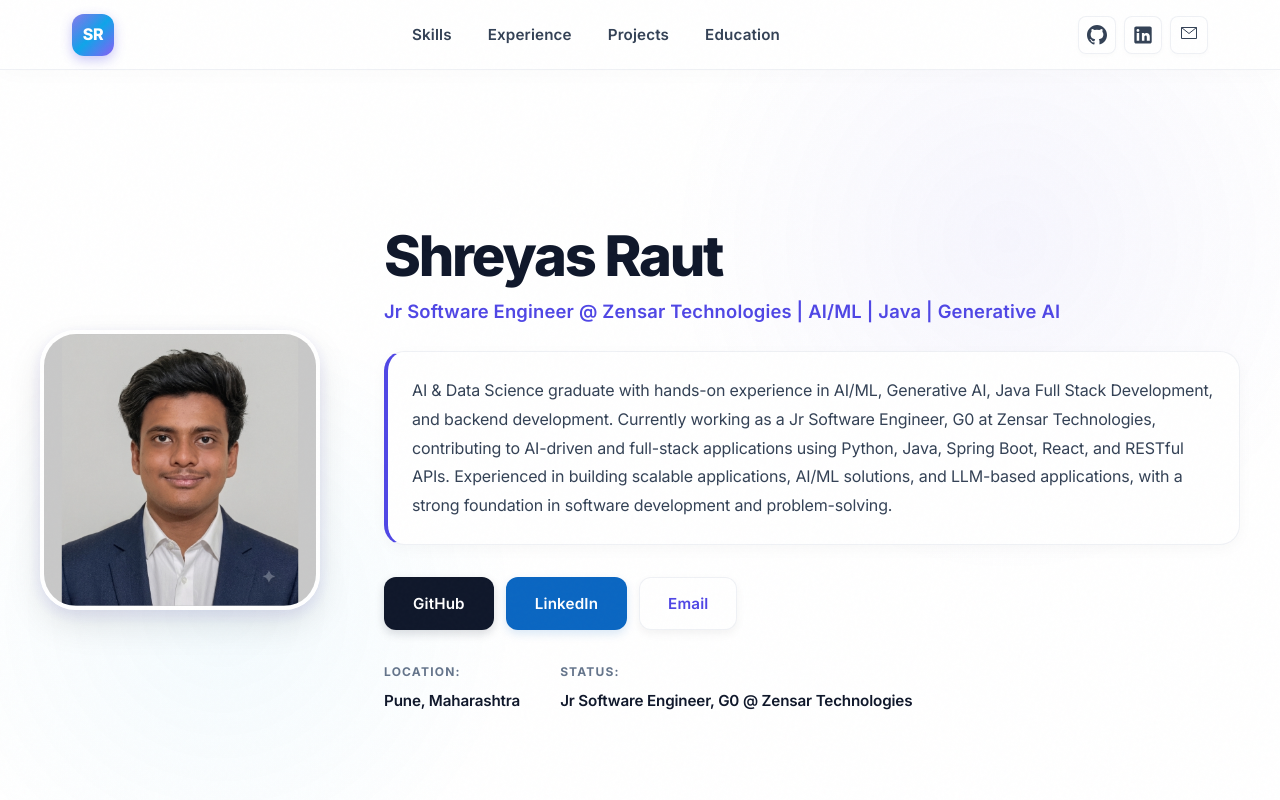
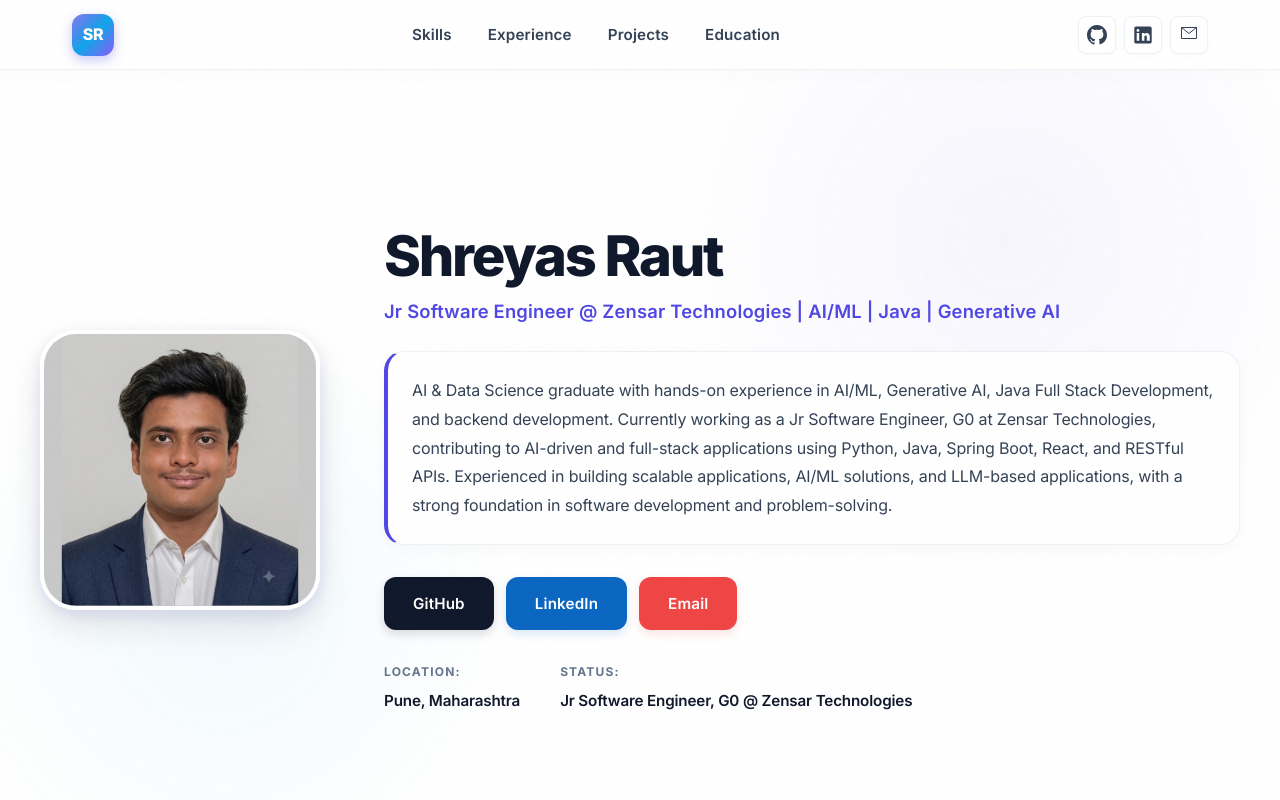
Before and after one commit to shreyasraut0707/Portfolio, a React (Vite) app: page / in a window 1280 px wide. Shown: the top 800 px of the page. Built offline with nearby package versions, Linux system fonts and the light colour scheme.

Commit message:
Update certification, diploma percentage, and email button color

```diff
--- a/src/data/resume.ts
+++ b/src/data/resume.ts
@@ -144,7 +144,7 @@
     institution: 'Jayawantrao Sawant Polytechnic',
     duration: 'Dec 2020 – June 2023',
     location: 'Pune, Maharashtra',
-    details: ['Percentage: 84.86%'],
+    details: ['Percentage: 85%'],
     link: '/Diploma_Certificate.jpg'
   }
 ];
@@ -159,24 +159,24 @@
   },
   {
     id: '2',
+    title: 'Building Generative AI Skills for Developers',
+    issuer: 'Microsoft & LinkedIn Learning',
+    date: '2024',
+    link: 'https://www.linkedin.com/learning/certificates/206f57bb7dcbaa65242d5b7d151af491f1d92ee4e63ce71248361c24b284b897?trk=share_certificate'
+  },
+  {
+    id: '3',
     title: 'Microsoft Certified: Azure AI Fundamentals (AI-900)',
     issuer: 'Microsoft',
     date: '2026',
     link: 'https://learn.microsoft.com/en-in/users/shreyasraut-0880/credentials/4aef11950cfae4ec'
   },
   {
-    id: '3',
+    id: '4',
     title: 'Oracle Cloud Infrastructure 2025 Certified Data Science Professional',
     issuer: 'Oracle',
     date: '2025',
     link: 'https://catalog-education.oracle.com/ords/certview/sharebadge?id=11A4A3E126300C2F814A4E2E9B9B6F2F8D143038F339A68F643F07F59F58D5B8'
-  },
-  {
-    id: '4',
-    title: 'Career Essentials in Generative AI',
-    issuer: 'Microsoft & LinkedIn Learning',
-    date: '2024',
-    link: '/GenAI_Certificate.pdf'
   },
   {
     id: '5',
--- a/src/styles/Hero.css
+++ b/src/styles/Hero.css
@@ -133,17 +133,18 @@
 }
 
 .cta-button.email {
-  background: white;
-  color: var(--accent-primary);
-  border-color: var(--border-subtle);
-  box-shadow: 0 4px 10px rgba(0,0,0,0.05);
+  background: #ef4444;
+  color: white;
+  border-color: transparent;
+  box-shadow: 0 4px 10px rgba(239, 68, 68, 0.15);
 }
 
 .cta-button.email:hover {
   transform: translateY(-2px);
-  box-shadow: 0 8px 20px rgba(79, 70, 229, 0.15);
-  border-color: var(--accent-primary);
-  color: var(--accent-primary);
+  box-shadow: 0 8px 20px rgba(239, 68, 68, 0.25);
+  background: #dc2626;
+  border-color: transparent;
+  color: white;
 }
 
 .hero-info {
```
